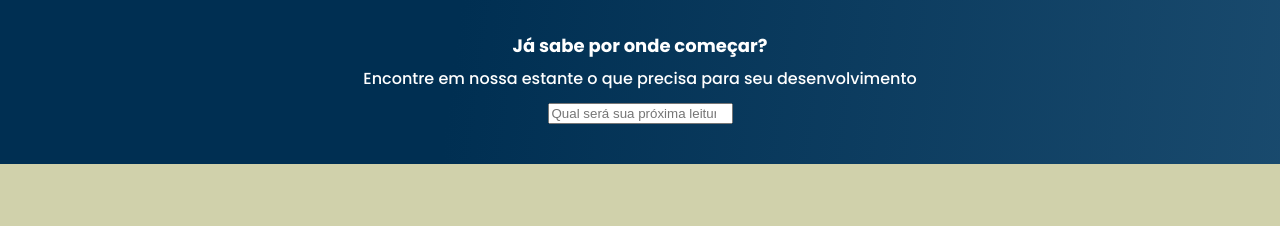
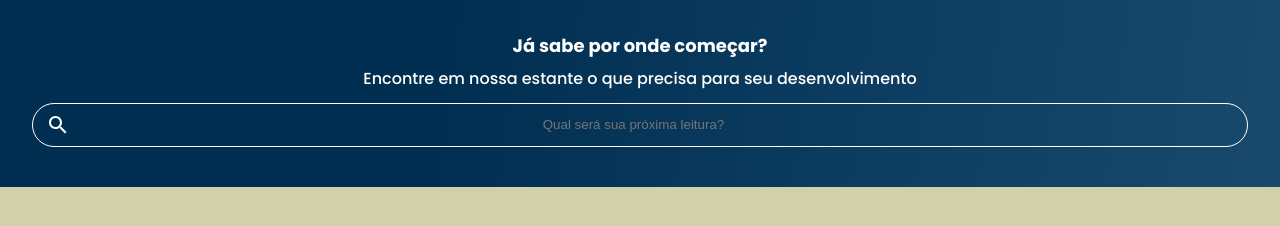
Before and after one commit to rafael311A2023/Rafael-R.-e-Ana-C., a plain HTML site: page index.html in a window 1280 px wide. Shown: the part 72-298 px from the top of the page. Drawn offline with Linux system fonts and the light colour scheme.

Commit message:
Add files via upload

```diff
--- a/assets/css/banner.css
+++ b/assets/css/banner.css
@@ -14,3 +14,20 @@
     font-weight: 500;
     margin: 1em 0 ;
 }
+
+.banner-pesquisa{
+    border: 1px solid white;
+    background-color: transparent;
+    color: var(--branco);
+    border-radius: 24px;
+    padding: 1em;
+    width: 100%;
+    background: url(../img/AluraBooks/Pesquisa.svg)no-repeat;
+    background-position: 1em;
+}
+
+.banner-pesquisa::placeholder{
+    color: (--branco);
+    text-align: center;
+
+}
```
